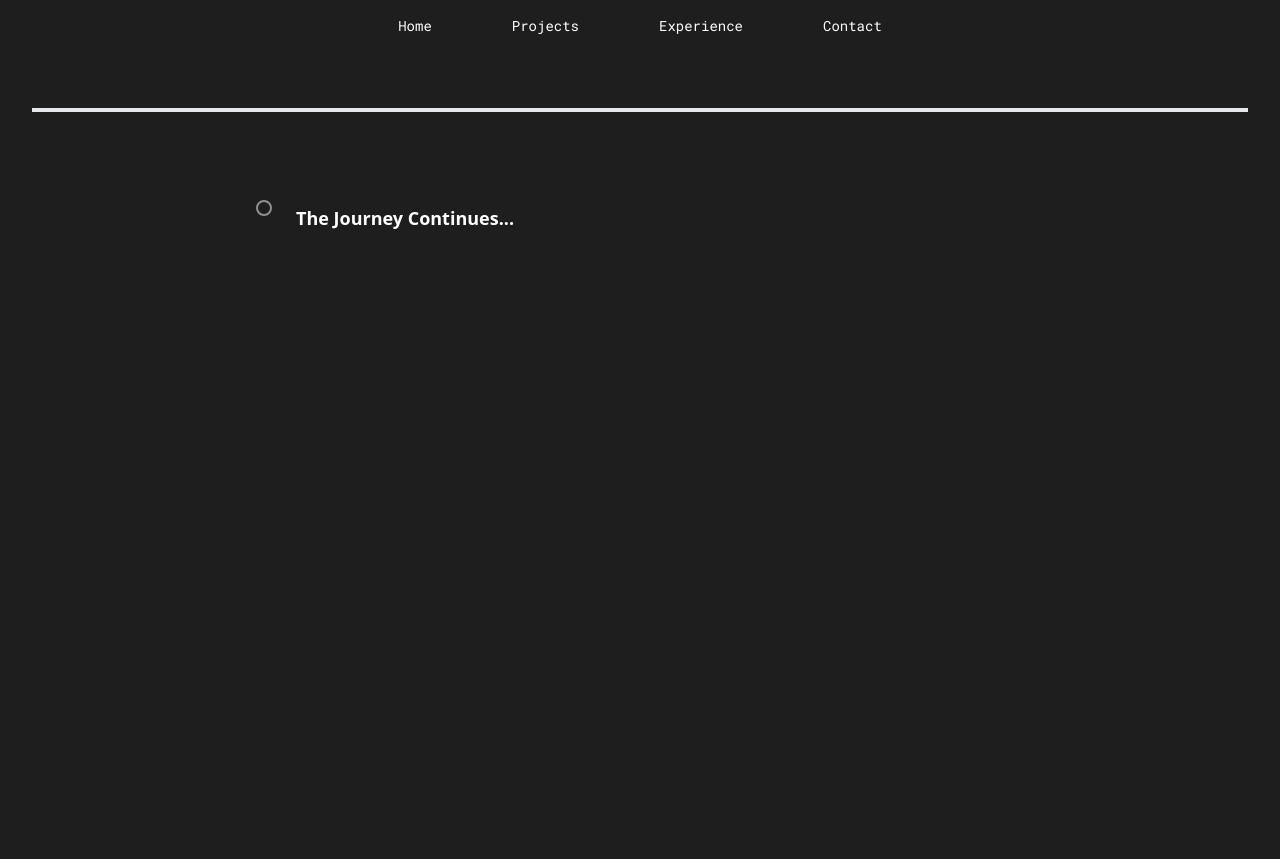
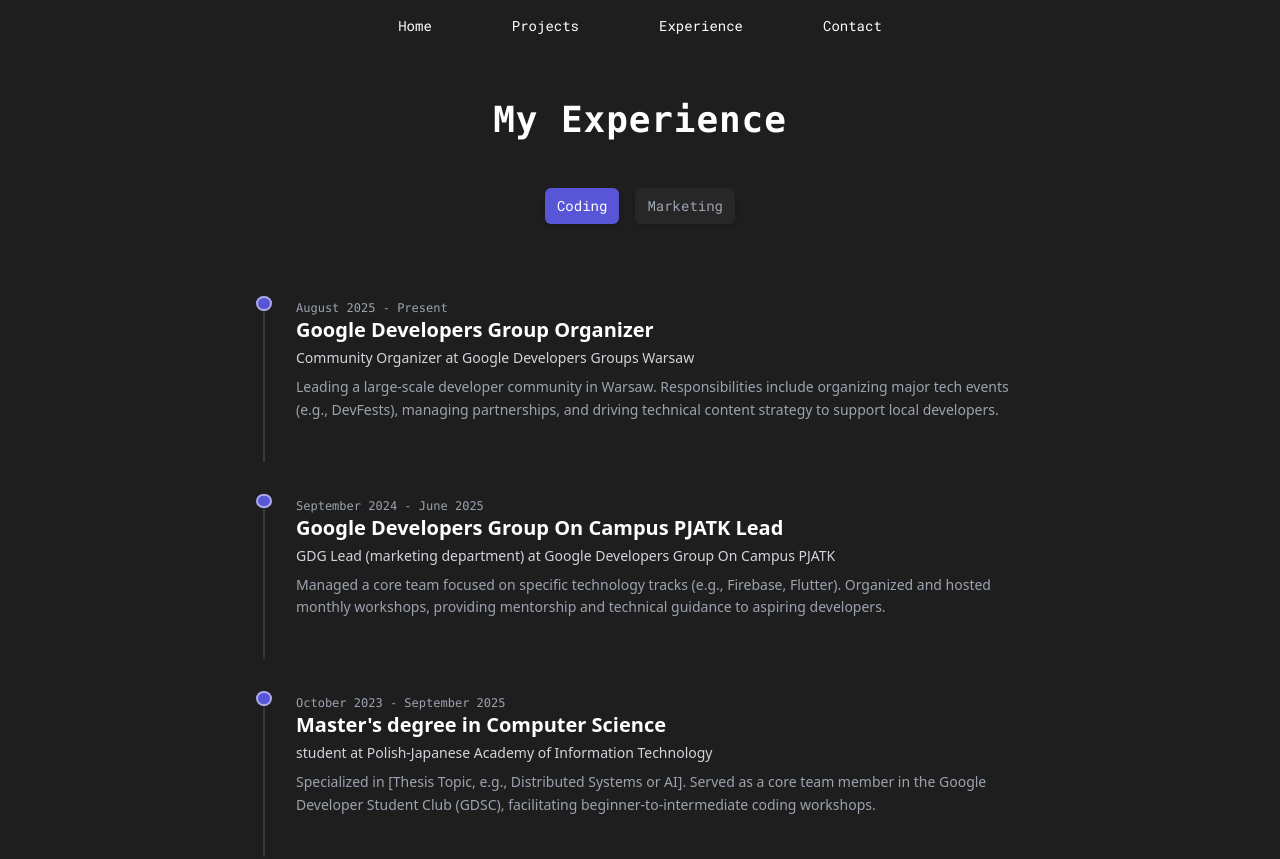
Before and after one commit to fullstackdevell/my-portfolio, a React (Vite) app: page /experience in a window 1280 px wide. Shown: the top 859 px of the page. Built offline with nearby package versions, Linux system fonts and the light colour scheme; a web font is replaced by a local one.

Commit message:
experience

```diff
--- /dev/null
+++ b/src/components/FilterButtons.jsx
@@ -0,0 +1,31 @@
+import React, { useState }from 'react';
+
+const categories = ['Coding', 'Marketing'];
+
+const FilterButtons = () => {
+    const [activeTab, setActiveTab] = useState('Coding');
+
+    const baseClasses = "font-roboto-mono text-sm font-medium py-2 px-3 rounded-md shadow-md transition duration-300 ease-in-out cursor-pointer focus:outline-none";
+
+    const activeColor = "bg-[#5856D6] text-white hover:bg-[#4a47bc]";
+
+    const inactiveColor = "bg-[#272727] text-white hover:bg-[#5856D6]";
+
+    return (
+        <div className="flex space-x-4 mb-8 justify-center">
+            {categories.map((category) => (
+                <button
+                    key={category}
+                    onClick={() => setActiveTab(category)}
+                    className={`${baseClasses} ${
+                        activeTab === category ? activeColor : inactiveColor
+                    }`}
+                >
+                    {category}
+                </button>
+            ))}
+        </div>
+    );
+}
+
+export default FilterButtons;
--- a/src/pages/ExperiencePage.jsx
+++ b/src/pages/ExperiencePage.jsx
@@ -1,38 +1,113 @@
-import React from 'react';
-import TimelineItem from '../components/TimelineItem.jsx';
+import React, { useState } from 'react';
+
+const initialExperienceData = [
+    {
+        category: ["Coding", "Marketing"],
+        title: "Google Developers Group Organizer",
+        company: "Google Developers Groups Warsaw",
+        duration: "August 2025 - Present",
+        position: "Community Organizer",
+        description: "Leading a large-scale developer community in Warsaw. Responsibilities include organizing major tech events (e.g., DevFests), managing partnerships, and driving technical content strategy to support local developers."
+    },
+    {
+        category: ["Coding"],
+        title: "Google Developers Group On Campus PJATK Lead",
+        company: "Google Developers Group On Campus PJATK",
+        duration: "September 2024 - June 2025",
+        position: "GDG Lead (marketing department)",
+        description: "Managed a core team focused on specific technology tracks (e.g., Firebase, Flutter). Organized and hosted monthly workshops, providing mentorship and technical guidance to aspiring developers."
+    },
+    {
+        category: ["Coding"],
+        title: "Master's degree in Computer Science",
+        company: "Polish-Japanese Academy of Information Technology",
+        duration: "October 2023 - September 2025",
+        position: "student",
+        description: "Specialized in [Thesis Topic, e.g., Distributed Systems or AI]. Served as a core team member in the Google Developer Student Club (GDSC), facilitating beginner-to-intermediate coding workshops."
+    },
+    {
+        category: ["Coding"],
+        title: "Full-Stack Development Bootcamp",
+        company: "GoIT",
+        duration: "January 2022 - February 2023",
+        position: "student",
+        description: "Developed responsive web design HTML CSS skills, learned JavaScript, built front-end projects using React (Hooks, Redux, Routing). Gained back-end basics with Node.js and MongoDB for data handling."
+    },
+    // marketing
+    {
+        category: ["Marketing"],
+        title: "Student Depot ambassador",
+        company: "Student Depot",
+        duration: "December 2023 - September 2025",
+        position: "ambassador",
+        description: "promoted Student Depot with creative content"
+    },
+];
+
+const TimelineItem = ({ title, company, duration, description, position }) => (
+    <div className="flex mb-8">
+        <div className="flex flex-col items-center mr-6">
+            <div className="w-4 h-4 rounded-full bg-[#5856D6] border-2 border-white/50 z-10"></div>
+            <div className="h-full w-0.5 bg-gray-600/50"></div>
+        </div>
+        <div className="flex-grow pb-10 pt-1">
+            <p className="text-xs text-gray-400 font-mono">{duration}</p>
+            <h3 className="text-xl font-bold text-white mb-1">{title}</h3>
+            <p className="text-sm font-medium text-gray-300 mb-2">{position} at {company}</p>
+            <p className="text-gray-400 text-sm leading-relaxed">{description}</p>
+        </div>
+    </div>
+);
+
+
+const categories = ['Coding', 'Marketing'];
+
+const FilterButtons = ({ activeTab, setActiveTab }) => {
+    const baseClasses = "font-roboto-mono text-sm font-medium py-2 px-3 rounded-md shadow-md transition duration-300 ease-in-out cursor-pointer focus:outline-none";
+
+    const activeColor = "bg-[#5856D6] text-white hover:bg-[#4a47bc]";
+
+    const inactiveColor = "bg-[#272727] text-gray-400 hover:bg-[#5856D6] hover:text-white";
+
+    return (
+        <div className="flex space-x-4 mb-8 justify-center max-w-3xl mx-auto">
+            {categories.map((category) => (
+                <button
+                    key={category}
+                    onClick={() => setActiveTab(category)}
+                    className={`${baseClasses} ${
+                        activeTab === category ? activeColor : inactiveColor
+                    }`}
+                >
+                    {category}
+                </button>
+            ))}
+        </div>
+    );
+};
+
 
 function ExperiencePage({ id }) {
-    // Array of placeholder data for the roadmap/timeline
-    const experienceData = [
-        // {
-        //     title: "Current Focus: Project X Development",
-        //     company: "Personal/Freelance",
-        //     duration: "2024 - Present",
-        //     position: "Lead Developer",
-        //     description: "Currently focusing on advanced state management and deploying a full-stack application using modern React and serverless functions. This is where you will detail specific tech stacks and recent accomplishments."
-        // },
-        // {
-        //     title: "Previous Role / Major Project",
-        //     company: "Company Name Placeholder",
-        //     duration: "2022 - 2024",
-        //     position: "Senior Front-End Engineer",
-        //     description: "Describe your major responsibilities, technologies used (e.g., React, TypeScript, Tailwind), and key achievements during this period. Keep descriptions focused and professional."
-        // },
-        // {
-        //     title: "Early Career / Foundation Building",
-        //     company: "Initial Role/Education",
-        //     duration: "2020 - 2022",
-        //     position: "Junior Developer / Graduated",
-        //     description: "Detail the foundations of your technical skills, relevant coursework, or early contributions. This sets the stage for your career growth and learning journey."
-        // },
-    ];
+    const [activeCategory, setActiveCategory] = useState('Coding');
+
+    const filteredExperience = initialExperienceData.filter(
+        (item) => item.category.includes(activeCategory)
+    );
 
     return (
         <section id={id} className="py-12 px-4 md:px-8 bg-dark-bg min-h-screen">
-            <h2 className="font-mono text-4xl font-extrabold tracking-wide mb-12 border-b-4 border-purple-400 pb-2 text-white text-center>My Experience Roadmap"></h2>
+            <h2 className="font-mono text-4xl font-extrabold tracking-wide mb-12 text-white text-center">
+                My Experience
+            </h2>
+
+            <FilterButtons
+                activeTab={activeCategory}
+                setActiveTab={setActiveCategory}
+            />
 
             <div className="max-w-3xl mx-auto pt-10">
-                {experienceData.map((item, index) => (
+                {filteredExperience.length > 0 ? (
+                    filteredExperience.map((item, index) => (
                         <TimelineItem
                             key={index}
                             title={item.title}
@@ -41,18 +116,12 @@
                             description={item.description}
                             position={item.position}
                         />
-                ))}
-
-                {/* Final Dot for the bottom of the timeline */}
-                <div className="flex mb-8">
-                    <div className="flex flex-col items-center mr-6">
-                        {/* Final dot uses a different accent color */}
-                        <div className="w-4 h-4 rounded-full bg-purple-500 border-2 border-white/50 z-10"></div>
+                    ))
+                ) : (
+                    <div className="text-center text-gray-400 pt-10">
+                        No experience entries found for the **{activeCategory}** category.
                     </div>
-                    <div className="flex-grow pt-1">
-                        <p className="text-lg font-bold text-purple-400">The Journey Continues...</p>
-                    </div>
-                </div>
+                )}
             </div>
         </section>
     );
```
Also changed, not shown: src/App.jsx (+0 -12 lines). Lines whose indentation alone changed are shown as unchanged.
